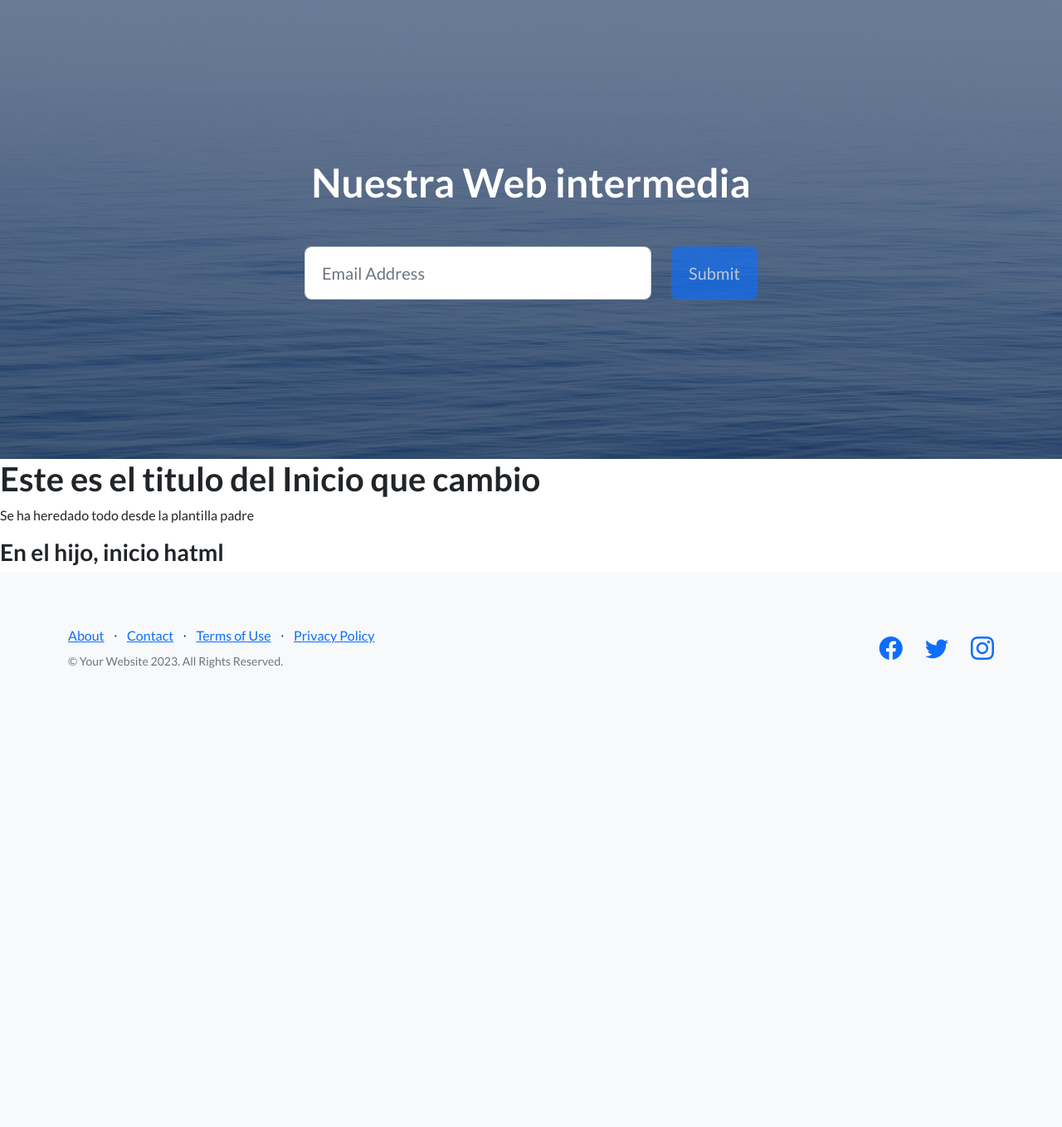
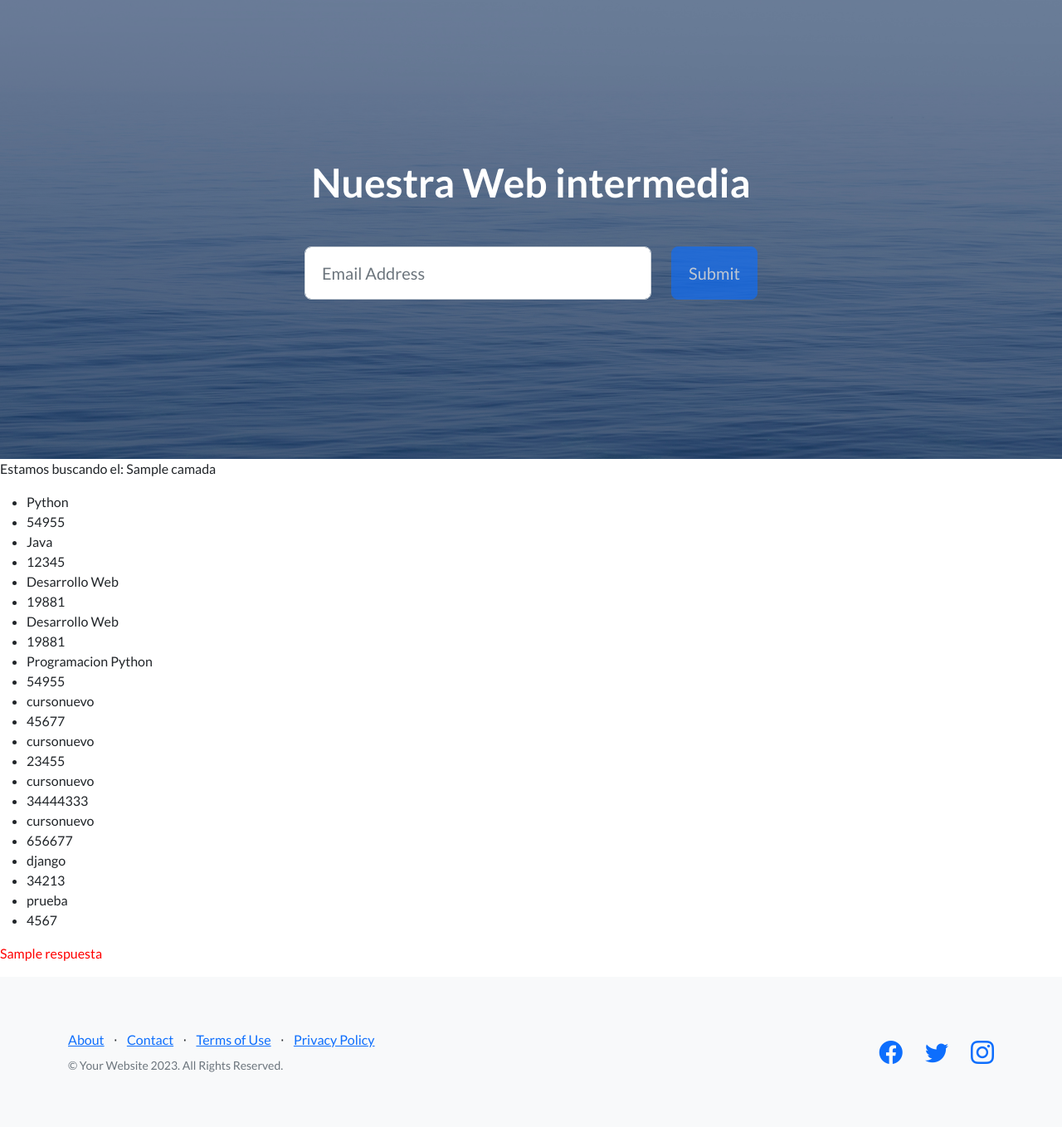
Before and after one commit to Anitacob/ProyectoCoder, a Django app: template AppCoder/templates/inicio.html in a window 1280 px wide. Shown: the part 67-1425 px from the top of the page at 83% size. Before the commit the page ends 872 px from the top, so only its background shows below. Run offline with Django 4.2, Linux system fonts and the light colour scheme; data comes from the database, SQL or seed files in the repository; both versions use the stored data as it was after the commit; tables that the repository leaves empty hold one stand-in row (values such as "Sample post"); the template is opened without the code that fills it: values that come from a table or form of the project are taken from there, most other values are stand-ins (such as "Sample title", 1, 10 or a date in 2020); some libraries are stand-ins or nearby versions.

Commit message:
subiendo

```diff
--- a/AppCoder/templates/inicio.html
+++ b/AppCoder/templates/inicio.html
@@ -4,8 +4,20 @@
 
 {% block contenidoQueCambia %}
 
-   <h1>Este es el titulo del Inicio que cambio</h1>
-   <p>Se ha heredado todo desde la plantilla padre</p>
-   <h3>En el hijo, inicio hatml</h3>
+   {% if cursos %}
+       <p>Estamos buscando el: {{camada}}</p>
+       <ul>
+           {% for curso in cursos %}
+               <li> {{curso.nombre}} </li>
+               <li> {{curso.camada}} </li>
+           {% endfor %}
+       </ul>
+
+   {% else %}
+   <p>No hay datos con esa descripcion</p>
+
+   {% endif %}
+
+   <p style="color: red;">{{respuesta}}</p>
 
 {% endblock %}
--- a/AppCoder/templates/resultadosBusqueda.html
+++ b/AppCoder/templates/resultadosBusqueda.html
@@ -12,9 +12,9 @@
 
     {% if curso %}
       <ul>
-          {% for cur in curso %}
+          {% for curso in cursos %}
               <li> {{curso.nombre}} </li>
-              <li> {{curso.camda}} </li>
+              <li> {{curso.camada}} </li>
           {% endfor %}
       </ul>
     {% endif %}
--- a/AppCoder/views.py
+++ b/AppCoder/views.py
@@ -75,11 +75,11 @@ def buscar(request):
     if request.GET['camada']:
 
         camada = request.GET['camada']
-        curso = Curso.objects.filter(camada__icontains=camada)
+        cursos = Curso.objects.filter(camada__icontains=camada)
 
-        return render(request, 'resultadosBusqueda.html', {'cursos':curso, 'camada':camada})
+        return render(request, 'inicio.html', {'cursos':cursos, 'camada':camada})
 
     else:
         respuesta = "No enviaste datos"
 
-    return HttpResponse(respuesta)
+    return render(request, 'inicio.html', {'respuesta':respuesta})
```
Also changed, not shown: db.sqlite3.
